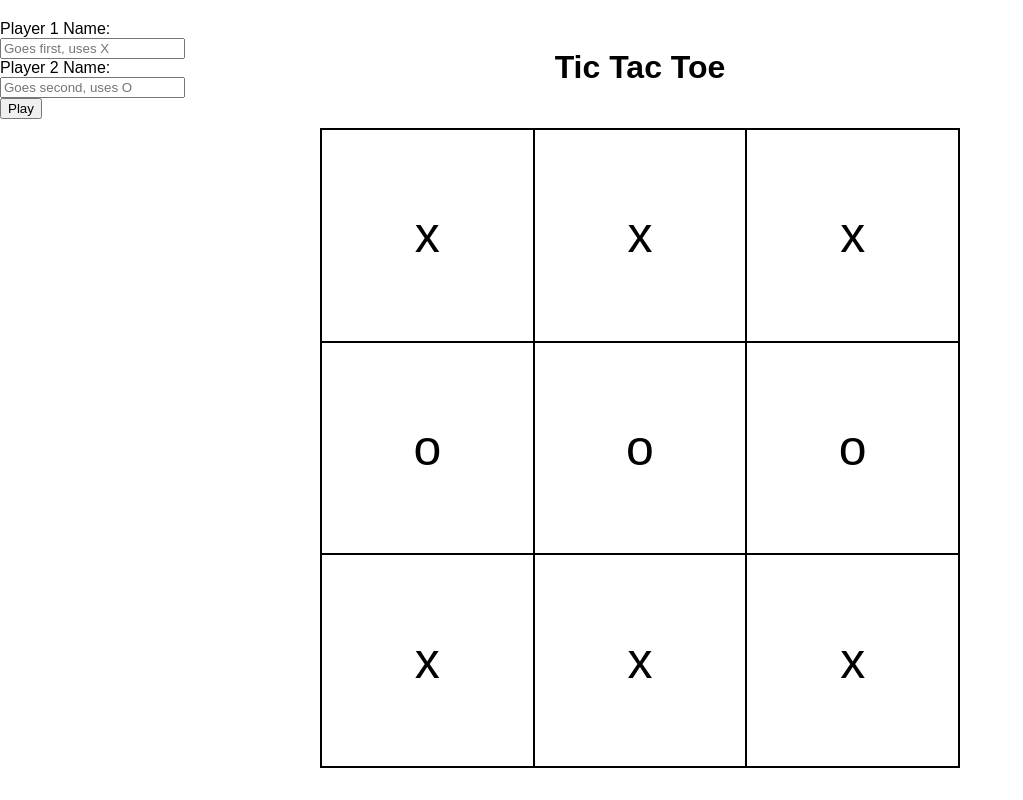
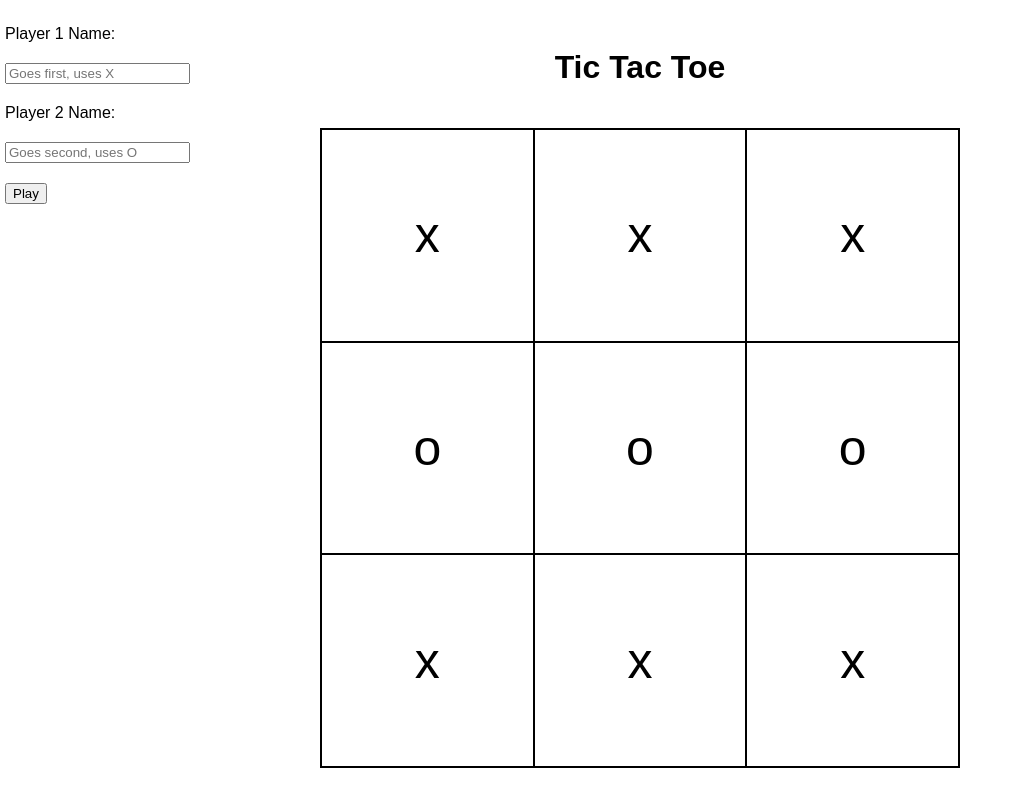
Before and after one commit to wazzupope/tictactoe, a website: page index.html in a window 1280 px wide. Shown: the whole page, without its empty margins (0-1023 px from the left). Drawn offline with Linux system fonts and the light colour scheme.

Commit message:
change spacing for modal

```diff
--- a/styles.css
+++ b/styles.css
@@ -9,6 +9,10 @@ body {
   border: 2px solid black;
   text-align: center;
   font-size: 50px;
+}
+
+.player-input {
+  margin: 20px 0px;
 }
 
 #gameboard {
@@ -29,6 +33,7 @@ body {
   width: 15vw;
   top: 0;
   left: 0;
+  padding: 5px;
 }
 
 #table {
```
